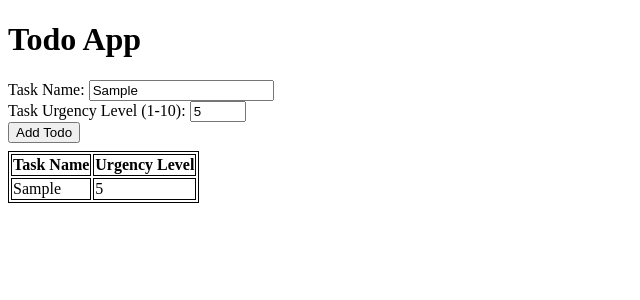
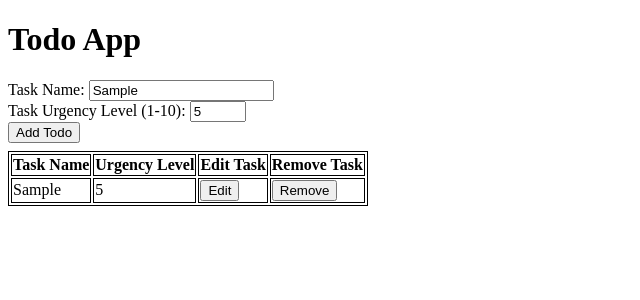
Before and after one commit to Nielam-Dass/Todo-App-Collection, a React (Vite) app in the folder todo_apps/001-react-ts-app/: page / in a window 1280 px wide. Both pictures are taken after typing "Sample", "5" into the empty fields and a click on the button "Add Todo". Shown: the top 300 px of the page, without its empty margins (0-640 px from the left). Built offline with nearby package versions, Linux system fonts and the light colour scheme.

Commit message:
Added Edit and Remove buttons in TodoItem component

```diff
--- a/todo_apps/001-react-ts-app/src/TodoItem.tsx
+++ b/todo_apps/001-react-ts-app/src/TodoItem.tsx
@@ -10,6 +10,8 @@ function TodoItem(props: TodoProps): JSX.Element {
         <tr>
             <td>{props.task.taskName}</td>
             <td>{props.task.taskUrgency}</td>
+            <td><button>Edit</button></td>
+            <td><button>Remove</button></td>
         </tr>
     )
 }
--- a/todo_apps/001-react-ts-app/src/TodoList.tsx
+++ b/todo_apps/001-react-ts-app/src/TodoList.tsx
@@ -22,6 +22,8 @@ function TodoList(props: TodoListProps): JSX.Element {
                 <tr>
                     <th>Task Name</th>
                     <th>Urgency Level</th>
+                    <th>Edit Task</th>
+                    <th>Remove Task</th>
                 </tr>
             </thead>
             <tbody>
```
